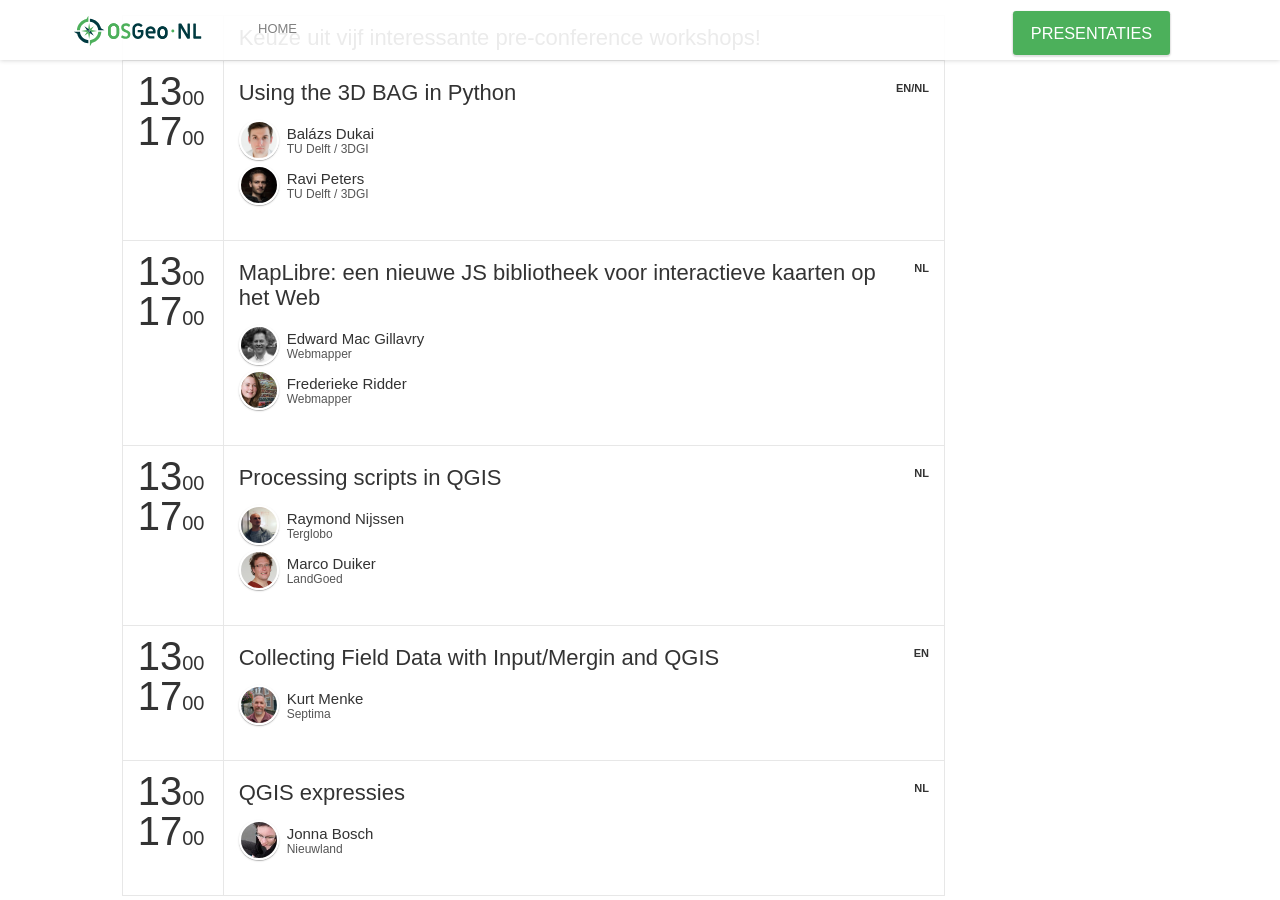
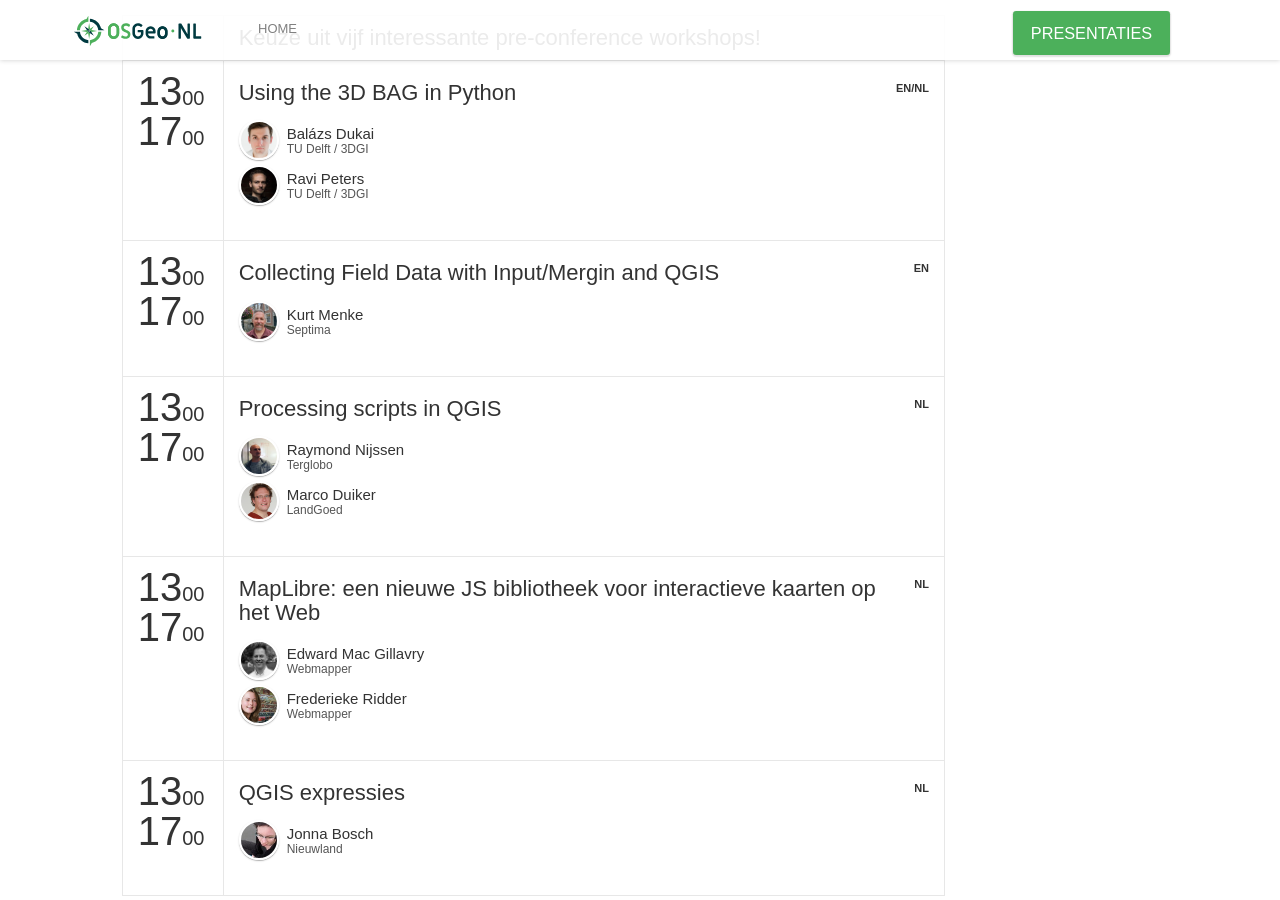
Before and after one commit to foss4gnl/2021.foss4g.nl, a Jekyll site: the page built from workshops.html, in a window 1280 px wide and 900 px high, scrolled down 785 px. Built offline with Jekyll 4.4.1, drawn with Linux system fonts in a browser that asks for light colours; nearby versions of some CDN libraries; some web fonts are replaced; comment, search, counter and statistics services are not loaded; part of the change alters nothing that is shown.

```diff
--- a/_data/schedule_workshops.yml
+++ b/_data/schedule_workshops.yml
@@ -12,7 +12,7 @@
     - {
         startTime: "13:00",
         endTime: "17:00",
-        sessionIds: [702]
+        sessionIds: [704]
     }
     - {
         startTime: "13:00",
@@ -22,7 +22,7 @@
     - {
         startTime: "13:00",
         endTime: "17:00",
-        sessionIds: [704]
+        sessionIds: [702]
     }
     - {
         startTime: "13:00",
```
